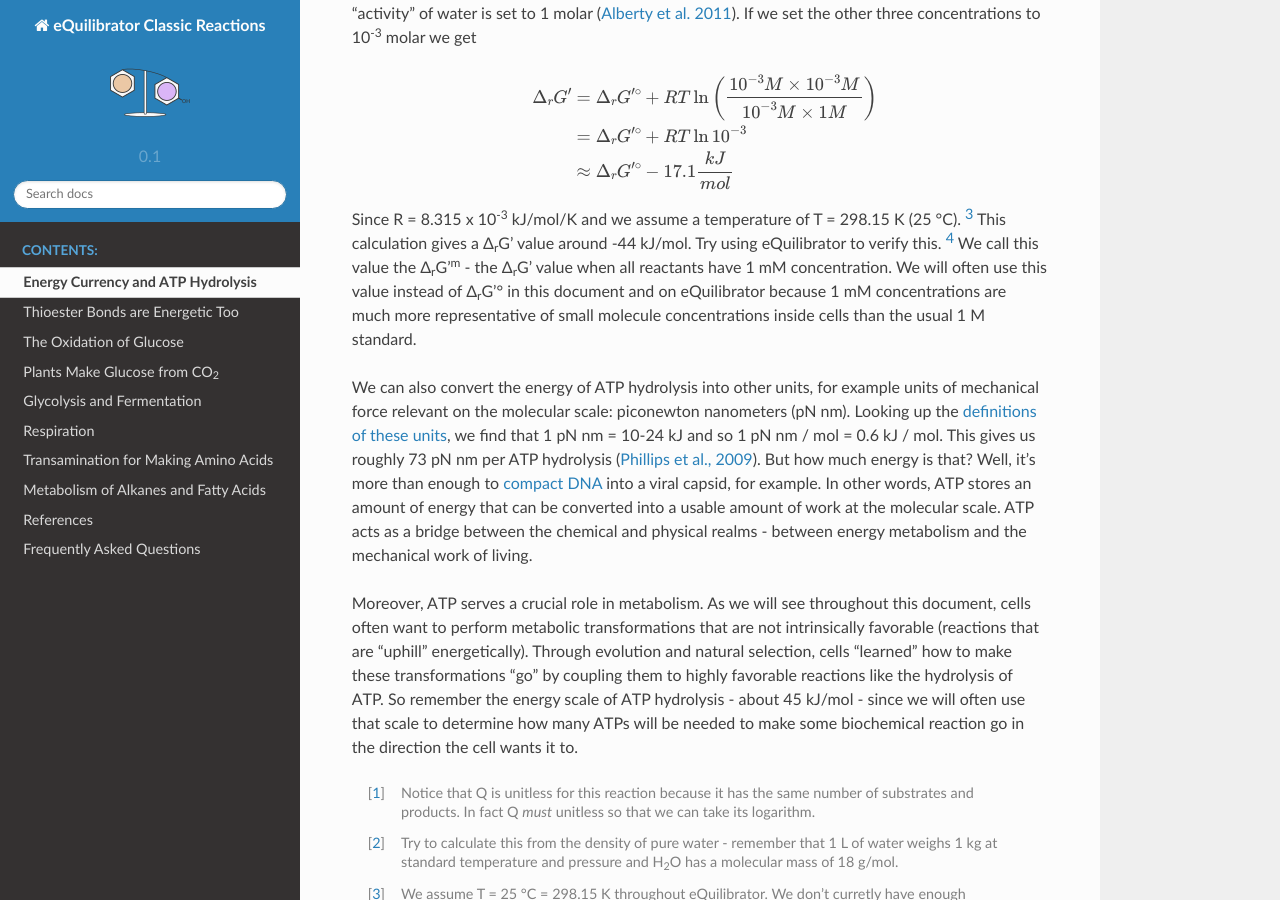
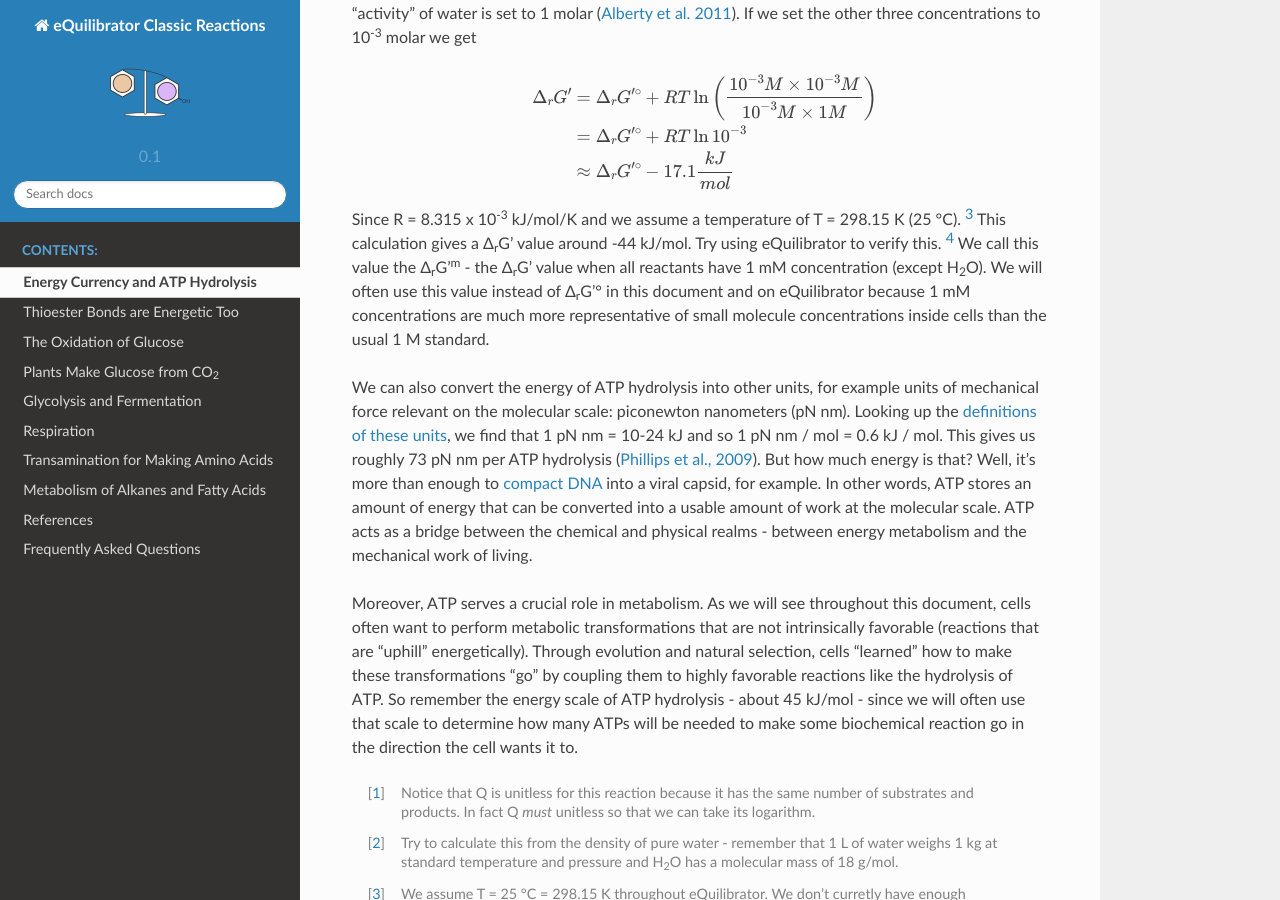
Before and after one commit to eladnoor/equilibrator, a Sphinx documentation site: the page built from classic_rxns/source/atp.rst, in a window 1280 px wide and 900 px high, scrolled down 925 px. Built offline with Sphinx 7.4.7 and the Read the Docs theme 2.0.0, drawn with Linux system fonts in a browser that asks for light colours.

Commit message:
minor edit.

```diff
--- a/classic_rxns/source/atp.rst
+++ b/classic_rxns/source/atp.rst
@@ -33,7 +33,7 @@ Here Q is the ratio of product concentrations to substrate concentrations for th
 	&\approx& \Delta_r G'^{\circ} - 17.1 \frac{kJ}{mol}
 	\end{eqnarray}
 
-Since R = 8.315 x 10\ :sup:`-3` kJ/mol/K and we assume a temperature of T = 298.15 K (25 °C). [3]_ This calculation gives a Δ\ :sub:`r`\ G' value around -44 kJ/mol. Try using eQuilibrator to verify this. [4]_ We call this value the Δ\ :sub:`r`\ G'\ :sup:`m` - the Δ\ :sub:`r`\ G' value when all reactants have 1 mM concentration. We will often use this value instead of Δ\ :sub:`r`\ G'° in this document and on eQuilibrator because 1 mM concentrations are much more representative of small molecule concentrations inside cells than the usual 1 M standard.
+Since R = 8.315 x 10\ :sup:`-3` kJ/mol/K and we assume a temperature of T = 298.15 K (25 °C). [3]_ This calculation gives a Δ\ :sub:`r`\ G' value around -44 kJ/mol. Try using eQuilibrator to verify this. [4]_ We call this value the Δ\ :sub:`r`\ G'\ :sup:`m` - the Δ\ :sub:`r`\ G' value when all reactants have 1 mM concentration (except H\ :sub:`2`\ O). We will often use this value instead of Δ\ :sub:`r`\ G'° in this document and on eQuilibrator because 1 mM concentrations are much more representative of small molecule concentrations inside cells than the usual 1 M standard.
 
 We can also convert the energy of ATP hydrolysis into other units, for example units of mechanical force relevant on the molecular scale: piconewton nanometers (pN nm). Looking up the `definitions of these units <https://en.wikipedia.org/wiki/KT_(energy)>`_, we find that 1 pN nm = 10-24 kJ and so 1 pN nm / mol = 0.6 kJ / mol. This gives us roughly 73 pN nm per ATP hydrolysis (`Phillips et al., 2009 <refs.html>`_). But how much energy is that? Well, it’s more than enough to `compact DNA <http://bionumbers.hms.harvard.edu/bionumber.aspx?id=103125>`_ into a viral capsid, for example. In other words, ATP stores an amount of energy that can be converted into a usable amount of work at the molecular scale. ATP acts as a bridge between the chemical and physical realms - between energy metabolism and the mechanical work of living.
 
```
Also changed, not shown: 3 other files.
